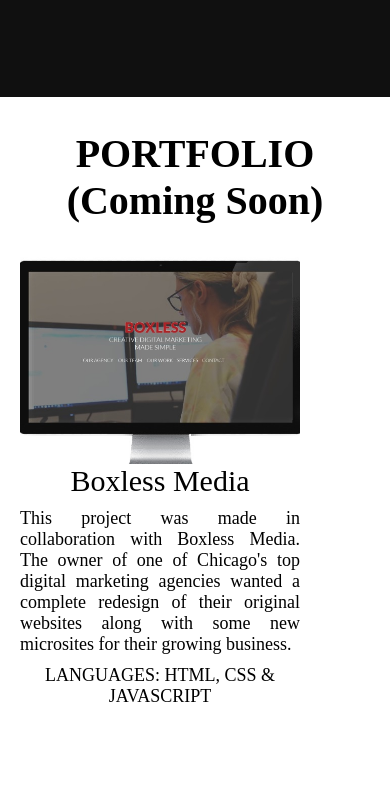
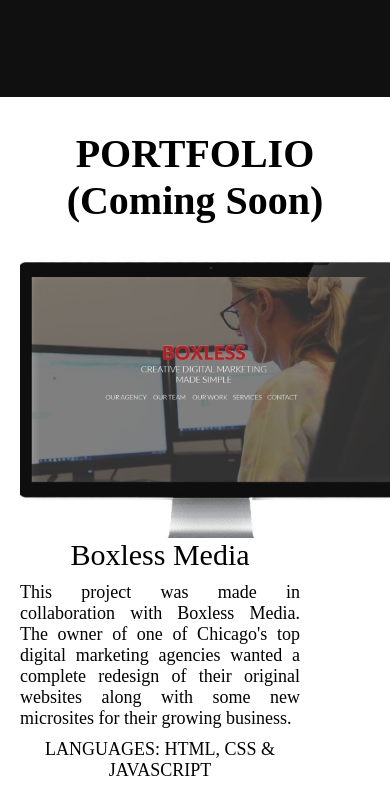
Before and after one commit to oscarcalzadadev/portfolio, a plain HTML site: page index.html in a window 390 px wide. Shown: the part 2257-3058 px from the top of the page. Drawn offline with Linux system fonts and the light colour scheme; a web font is replaced by a local one.

Commit message:
Update style.css

```diff
--- a/style.css
+++ b/style.css
@@ -579,7 +579,7 @@
       }
       .desktop_version {
           display: block;
-          width: 280px;
+          width: 380px;
       }
       .mobile_version {
           display: none;
@@ -622,4 +622,5 @@
     form > textarea {
         font-size: 16px;
     }
+
 }
```
